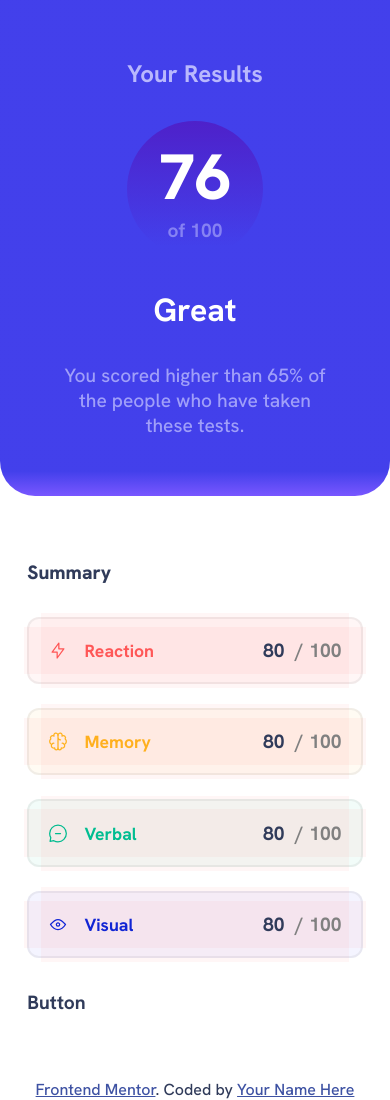
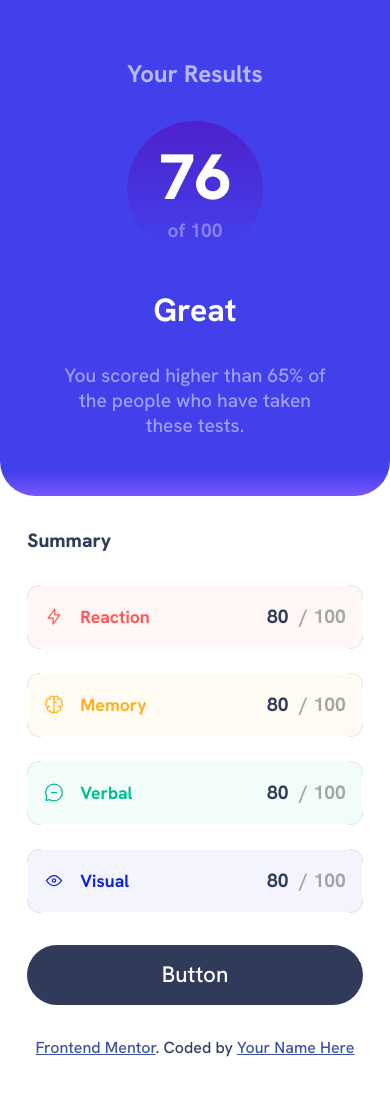
Before and after one commit to pkthunder87/results-summary, a React (Vite) app: page / in a window 390 px wide. After the commit the page ends 1071 px from the top, so only its background shows below. Built offline with nearby package versions, Linux system fonts and the light colour scheme.

Commit message:
Feat: Add static mobile button

```diff
--- a/src/components/Button.jsx
+++ b/src/components/Button.jsx
@@ -1,5 +1,9 @@
 function Button() {
-  return <div className="button">Button</div>;
+  return (
+    <a href="#" className="button">
+      Button
+    </a>
+  );
 }
 
 export default Button;
--- a/src/sass/_components.scss
+++ b/src/sass/_components.scss
@@ -118,65 +118,40 @@
     font-size: 1.2rem;
   }
 
-  // :nth-child(2) {
-  //   margin-block-start: 0.5rem;
-  // }
-
   /* =============
    Test
    ============= */
   .test {
     display: flex;
-    background: hsl(var(--color-orange));
     align-items: center;
-    padding: 1rem;
     border-radius: 12px;
     justify-content: space-between;
+    min-height: 4rem;
 
-    // From Jiří Thiemel
-    // https://codepen.io/ThiemelJiri/post/3-css-border-in-corners-techniques
-    padding: 1em;
-    border: 2px solid rgba(128, 128, 128, 0.112);
-    position: relative;
+    // Borders corner only by  Temani Afif: https://css-tip.com/corner-only-border-image/
 
-    &::before,
-    &::after {
-      content: "";
-      display: block;
-      position: absolute;
-      background: hsl(var(--color-red), var(--test-opacity));
-    }
+    --s: 14px; /* the size on the corner */
+    --t: 1px; /* the thickness of the border */
+    --g: 0px; /* the gap between the border and image */
 
-    &::before {
-      top: -0.3em; // let it overlap a bit to prevent thin line which could appear during scaling in some browsers etc.
-      bottom: -0.3em;
-      left: 12px;
-      right: 12px;
-
-      z-index: 1;
-    }
-
-    &::after {
-      left: -0.3em;
-      right: -0.3em;
-      top: 8px;
-      bottom: 8px;
-      z-index: -1;
-    }
+    padding: calc(var(--g) + var(--t));
+    outline: var(--t) solid rgba(128, 128, 128, 0.2); /* the color here */
+    outline-offset: calc(-1 * var(--t));
+    mask: conic-gradient(at var(--s) var(--s), #0000 75%, #000 0) 0 0 /
+        calc(100% - var(--s)) calc(100% - var(--s)),
+      linear-gradient(#000 0 0) content-box;
 
     &__left {
       display: flex;
       gap: 16px;
       text-transform: capitalize;
-      position: relative;
-      z-index: 2;
+      padding-inline-start: 1rem;
     }
 
     &__right {
       display: flex;
       gap: 6px;
-      position: relative;
-      z-index: 2;
+      padding-inline-end: 1rem;
 
       .test__divider {
         margin-inline-start: 0.3rem;
@@ -184,7 +159,7 @@
 
       .test__divider,
       .test__of-100 {
-        color: gray;
+        color: rgba(128, 128, 128, 0.7);
       }
     }
 
@@ -228,5 +203,32 @@
 
   .button {
     margin-block-start: 0.5rem;
+    background: hsl(var(--color-grey-blue));
+    color: hsl(var(--color-white));
+    padding: 0.7em 2em;
+    font-weight: 500;
+    font-size: 1.4rem;
+
+    display: flex;
+    justify-content: center;
+    border-radius: 200px;
+
+    cursor: pointer;
+    text-decoration: none;
+
+    &:hover {
+      background: linear-gradient(
+        hsla(var(--color-bg-royal-blue), 0.9) 95%,
+        hsl(var(--color-bg-slate-blue))
+      );
+    }
   }
 }
+
+/* =============
+   Attribution
+   ============= */
+
+.attribution {
+  margin-bottom: 0.8em;
+}
--- a/src/sass/_layout.scss
+++ b/src/sass/_layout.scss
@@ -19,5 +19,5 @@
 .app-layout {
   display: flex;
   flex-direction: column;
-  gap: 4rem;
+  gap: 2rem;
 }
```
